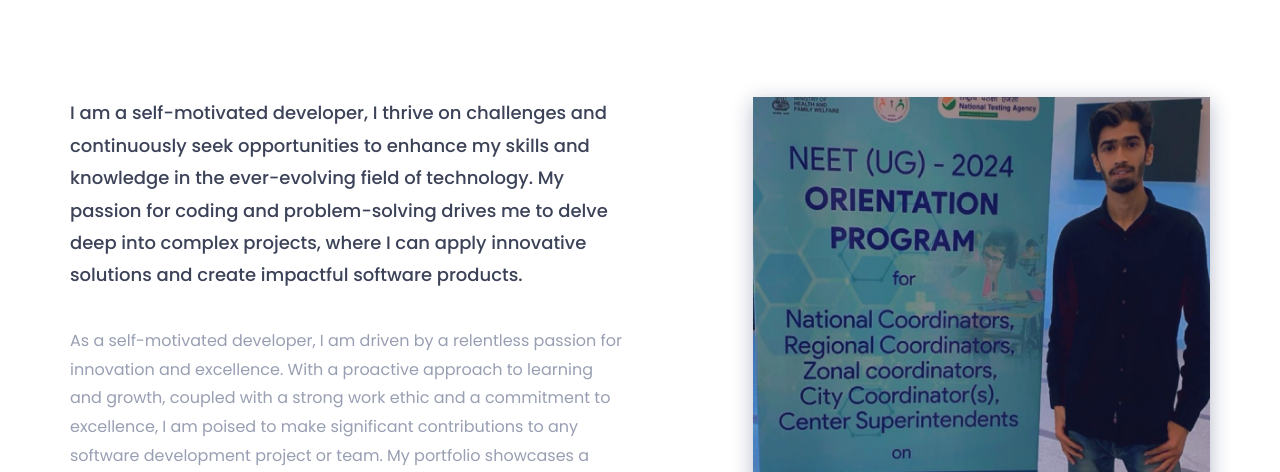
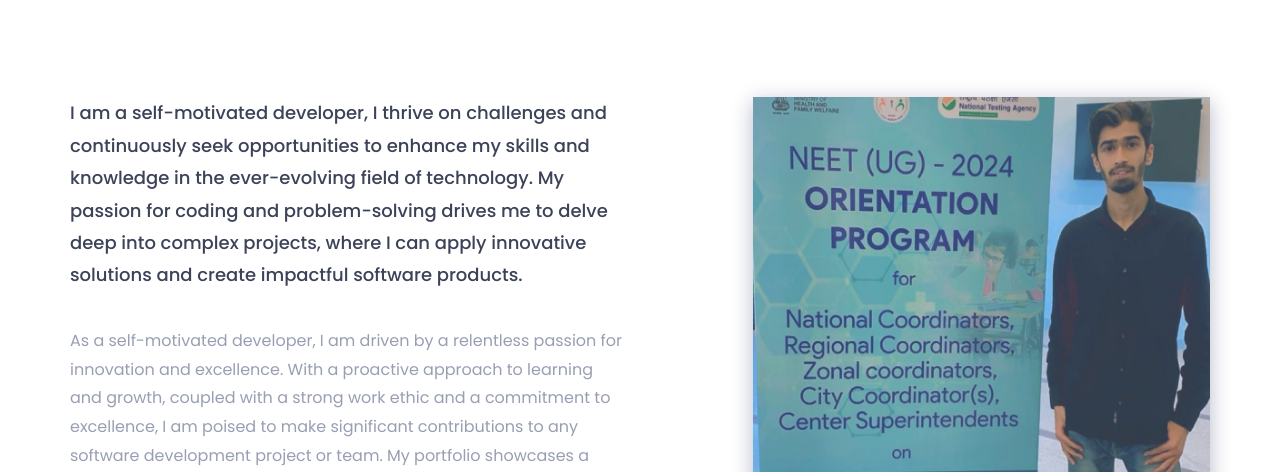
Before and after one commit to dev-sufyaan/My-Portfolio, a plain HTML site: page index.html in a window 1280 px wide. Shown: the part 1020-1492 px from the top of the page. Drawn offline with nearby package versions, Linux system fonts and the light colour scheme.

Commit message:
Update CSS

```diff
--- a/assets/css/style.css
+++ b/assets/css/style.css
@@ -277,9 +277,9 @@
     content: " ";
     top: 0;
     left:  0;
-    width: 109%;
+    width: 105%;
     height:  100%;
-    background: rgba(31,44,108,.3);
+    background: rgba(148, 196, 236, 0.3);
 }
 .single-about-img img {
     max-width: 500px;
@@ -292,7 +292,7 @@
     position: absolute;
     bottom: 0;
     left: 0;
-    width: 109%;
+    width: 105%;
     height: 90px;
     background: #1f2c6c;
 }
```
